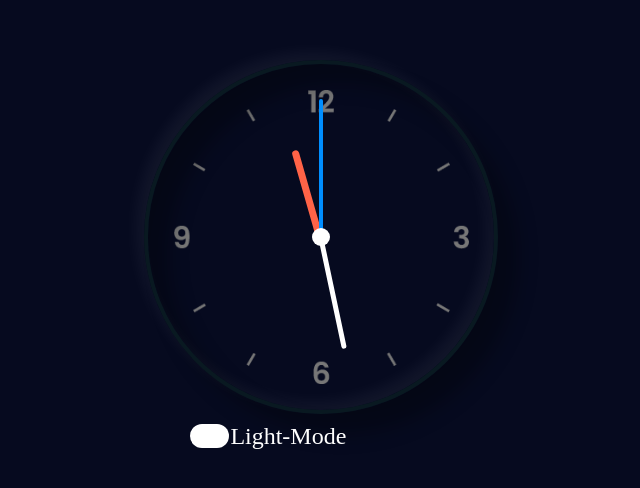
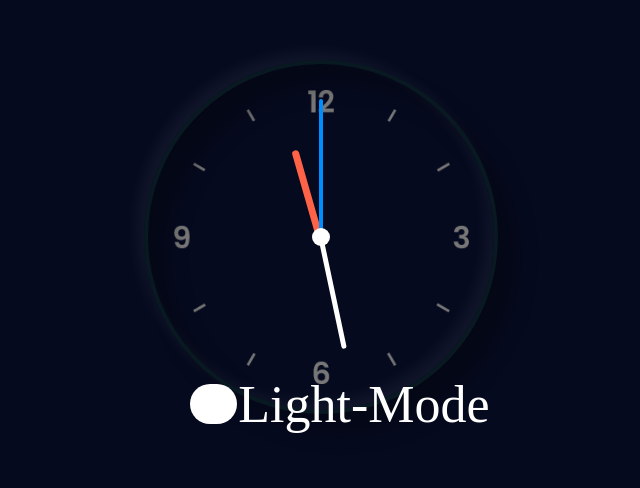
Before and after one commit to 123949/Analog_watch.github.io, a plain HTML site: page index.html in a window 768 px wide. Shown: the part 224-712 px from the top of the page, without its empty margins (63-703 px from the left). Drawn offline with Linux system fonts and the light colour scheme.

Commit message:
Update style.css

```diff
--- a/style.css
+++ b/style.css
@@ -178,7 +178,7 @@ body.light .toggleClass::before {
 	left: 104%;
 }
 
-@media only screen and (max-width:1050px) {
+@media only screen and (max-width:700px) {
 	body {
 		/* background-color: black; */
 		background-color: #060a1f;
@@ -199,3 +199,33 @@ body.light .toggleClass::before {
 		align-items: center;
 		font-size: 24px;
 	}
+}
+@media only screen and (min-width:700px) and (max-width:1050px){
+	body {
+		/* background-color: black; */
+		background-color: #060a1f;
+		display: flex;
+		justify-content: center;
+		align-items: center;
+		margin-top: 37%;
+	}
+	.toggleClass {
+    position: absolute;
+    top: 76%;
+    right: 61%;
+    width: 6%;
+    height: 5%;
+    border-radius: 50px;
+    background-color: white;
+    display: flex;
+    align-items: center;
+    font-size: 52px;
+	}
+	.toggleClass::before {
+	content: "Light-Mode";
+	color: white;
+	position: relative;
+	white-space: nowrap;
+	left: 104%;
+   }
+}
```
